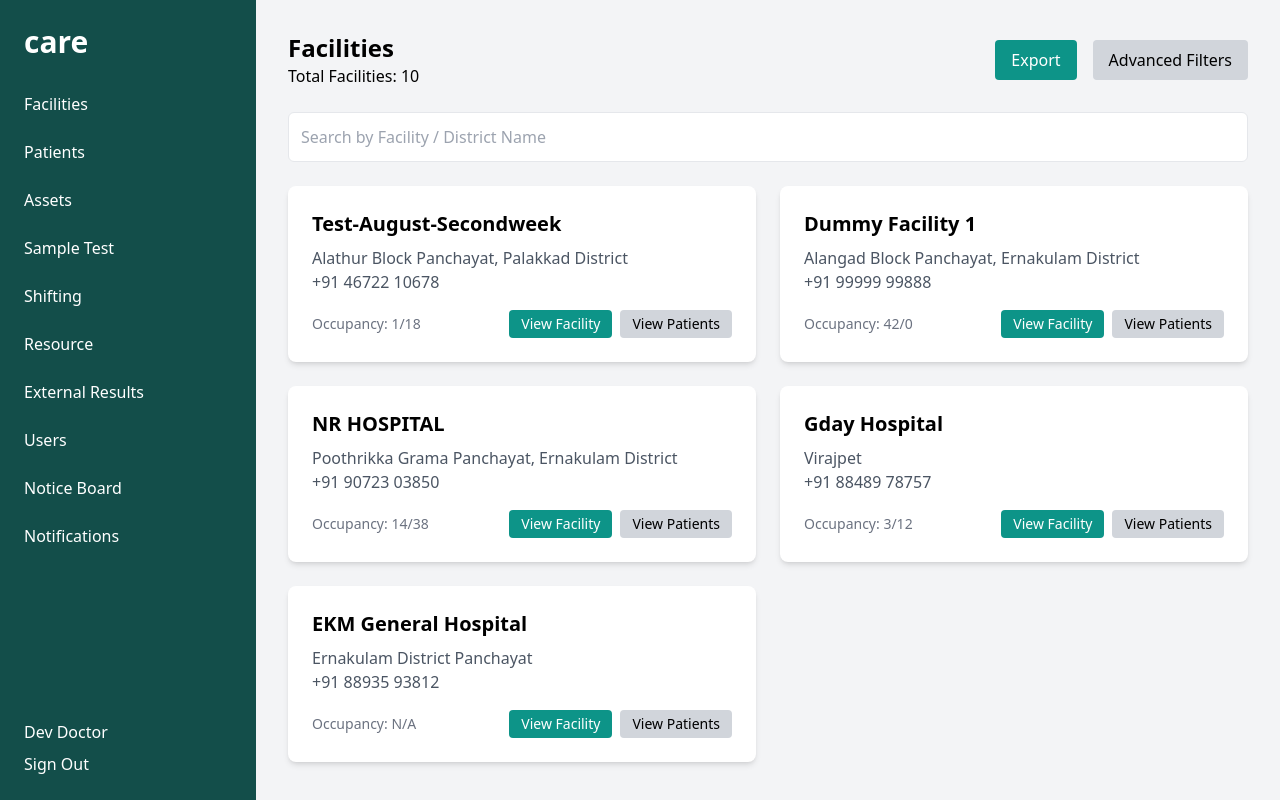
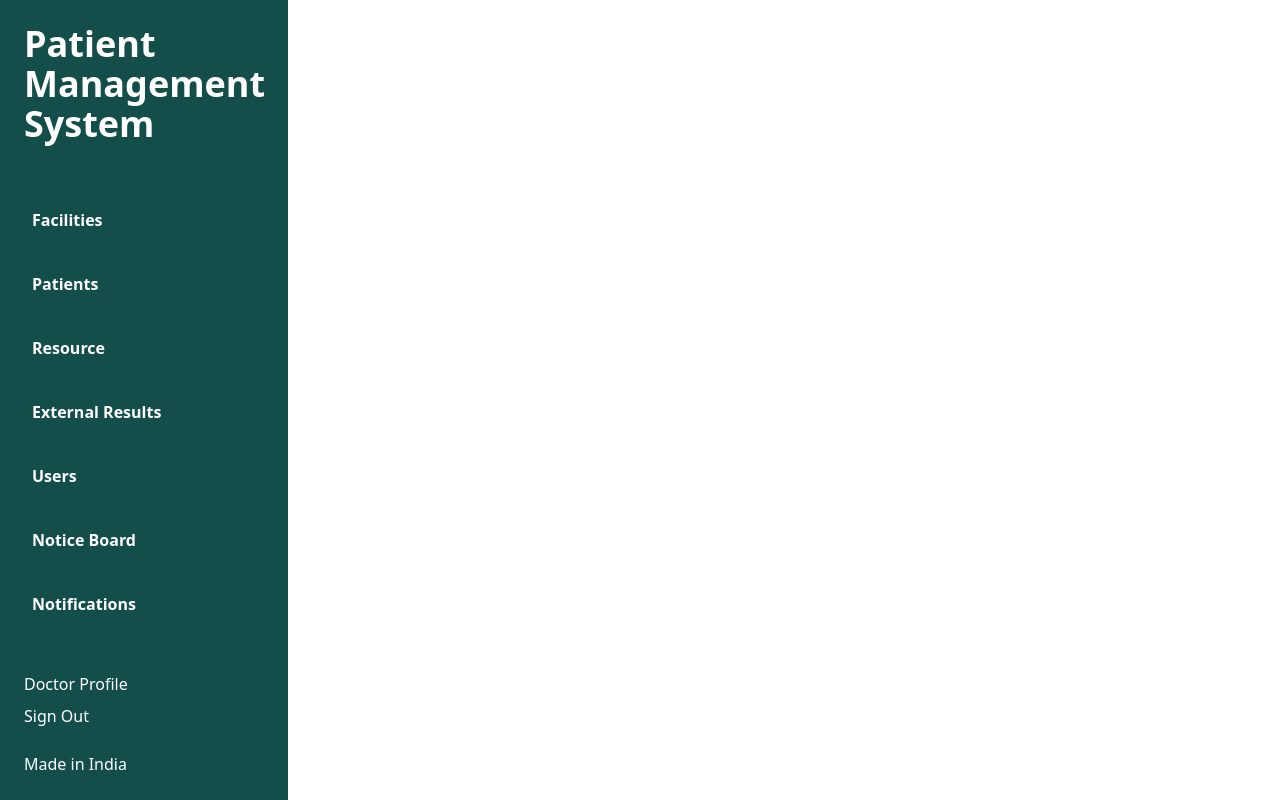
Before and after one commit to PraveenUppar/VITB-Patient-Management-System-Project, a React (Vite) app in the folder frontend/: page / in a window 1280 px wide. Built offline with nearby package versions, Linux system fonts and the light colour scheme; the HTML template or start-up script is replaced by a standard one.

Commit message:
home-page

```diff
--- a/frontend/src/App.jsx
+++ b/frontend/src/App.jsx
@@ -1,158 +1,17 @@
-import React from "react";
-import "./index.css";
+import Layout from "./Layouts/Layout";
+import { Routes, Route } from "react-router";
+import { UserContextProvider } from "./UserContext";
 
 function App() {
   return (
-    <div className="flex">
-      {/* Sidebar */}
-      <div className="w-64 bg-teal-900 h-screen p-6 flex flex-col justify-between text-white">
-        <div>
-          <h1 className="text-3xl font-bold mb-8">care</h1>
-          <ul className="space-y-6">
-            <li>
-              <a href="#" className="block">
-                Facilities
-              </a>
-            </li>
-            <li>
-              <a href="#" className="block">
-                Patients
-              </a>
-            </li>
-            <li>
-              <a href="#" className="block">
-                Assets
-              </a>
-            </li>
-            <li>
-              <a href="#" className="block">
-                Sample Test
-              </a>
-            </li>
-            <li>
-              <a href="#" className="block">
-                Shifting
-              </a>
-            </li>
-            <li>
-              <a href="#" className="block">
-                Resource
-              </a>
-            </li>
-            <li>
-              <a href="#" className="block">
-                External Results
-              </a>
-            </li>
-            <li>
-              <a href="#" className="block">
-                Users
-              </a>
-            </li>
-            <li>
-              <a href="#" className="block">
-                Notice Board
-              </a>
-            </li>
-            <li>
-              <a href="#" className="block">
-                Notifications
-              </a>
-            </li>
-          </ul>
-        </div>
-        <div>
-          <p className="mb-2">Dev Doctor</p>
-          <a href="#" className="block">
-            Sign Out
-          </a>
-        </div>
-      </div>
-
-      {/* Main Content */}
-      <div className="flex-1 p-8 bg-gray-100">
-        {/* Header */}
-        <div className="flex justify-between items-center mb-6">
-          <div>
-            <h2 className="text-2xl font-bold">Facilities</h2>
-            <p>Total Facilities: 10</p>
-          </div>
-          <div className="flex space-x-4">
-            <button className="bg-teal-600 text-white py-2 px-4 rounded">
-              Export
-            </button>
-            <button className="bg-gray-300 py-2 px-4 rounded">
-              Advanced Filters
-            </button>
-          </div>
-        </div>
-
-        {/* Search Bar */}
-        <div className="mb-6">
-          <input
-            type="text"
-            className="w-full p-3 border rounded-md"
-            placeholder="Search by Facility / District Name"
-          />
-        </div>
-
-        {/* Facility List */}
-        <div className="grid grid-cols-2 gap-6">
-          <FacilityCard
-            name="Test-August-Secondweek"
-            location="Alathur Block Panchayat, Palakkad District"
-            phone="+91 46722 10678"
-            occupancy="1/18"
-          />
-          <FacilityCard
-            name="Dummy Facility 1"
-            location="Alangad Block Panchayat, Ernakulam District"
-            phone="+91 99999 99888"
-            occupancy="42/0"
-          />
-          <FacilityCard
-            name="NR HOSPITAL"
-            location="Poothrikka Grama Panchayat, Ernakulam District"
-            phone="+91 90723 03850"
-            occupancy="14/38"
-          />
-          <FacilityCard
-            name="Gday Hospital"
-            location="Virajpet"
-            phone="+91 88489 78757"
-            occupancy="3/12"
-          />
-          <FacilityCard
-            name="EKM General Hospital"
-            location="Ernakulam District Panchayat"
-            phone="+91 88935 93812"
-            occupancy="N/A"
-          />
-        </div>
-      </div>
-    </div>
+    <UserContextProvider>
+      <Routes>
+        <Route path="/" element={<Layout></Layout>}>
+          <Route path="/"></Route>
+        </Route>
+      </Routes>
+    </UserContextProvider>
   );
 }
 
-const FacilityCard = ({ name, location, phone, occupancy }) => {
-  return (
-    <div className="bg-white p-6 rounded-lg shadow-md">
-      <h3 className="text-xl font-bold mb-2">{name}</h3>
-      <p className="text-gray-600">{location}</p>
-      <p className="text-gray-600">{phone}</p>
-      <div className="flex justify-between items-center mt-4">
-        <span className="text-sm text-gray-500">Occupancy: {occupancy}</span>
-        <div className="space-x-2">
-          <button className="bg-teal-600 text-white py-1 px-3 rounded text-sm">
-            View Facility
-          </button>
-          <button className="bg-gray-300 py-1 px-3 rounded text-sm">
-            View Patients
-          </button>
-        </div>
-      </div>
-    </div>
-  );
-};
-
 export default App;
--- a/frontend/src/Layouts/Layout.jsx
+++ b/frontend/src/Layouts/Layout.jsx
@@ -0,0 +1,13 @@
+import Sidebar from "../components/Sidebar";
+import { Outlet } from "react-router";
+
+const Layout = () => {
+  return (
+    <div className="">
+      <Sidebar></Sidebar>
+      <Outlet></Outlet>
+      <div className=""></div>
+    </div>
+  );
+};
+export default Layout;
--- /dev/null
+++ b/frontend/src/UserContext.jsx
@@ -0,0 +1,12 @@
+import { createContext, useState } from "react";
+
+export const UserContext = createContext({});
+
+export function UserContextProvider({ children }) {
+  const [userInfo, setUserInfo] = useState({});
+  return (
+    <UserContext.Provider value={{ userInfo, setUserInfo }}>
+      {children}
+    </UserContext.Provider>
+  );
+}
--- a/frontend/src/components/Sidebar.jsx
+++ b/frontend/src/components/Sidebar.jsx
@@ -0,0 +1,85 @@
+const Sidebar = () => {
+  return (
+    <>
+      <div className="flex">
+        <div className="w-72 bg-teal-900 h-screen p-6 flex flex-col justify-between text-white">
+          <div>
+            <h1 className="text-4xl font-bold mb-8">
+              Patient Management System
+            </h1>
+            <br></br>
+            <ul className="space-y-6 font-semibold text">
+              <li>
+                <a
+                  href="#"
+                  className="block p-2 rounded-lg hover:bg-teal-700 hover:shadow-lg transition-all duration-300 ease-in-out"
+                >
+                  Facilities
+                </a>
+              </li>
+              <li>
+                <a
+                  href="#"
+                  className="block p-2 rounded-lg hover:bg-teal-700 hover:shadow-lg transition-all duration-300 ease-in-out"
+                >
+                  Patients
+                </a>
+              </li>
+
+              <li>
+                <a
+                  href="#"
+                  className="block p-2 rounded-lg hover:bg-teal-700 hover:shadow-lg transition-all duration-300 ease-in-out"
+                >
+                  Resource
+                </a>
+              </li>
+              <li>
+                <a
+                  href="#"
+                  className="block p-2 rounded-lg hover:bg-teal-700 hover:shadow-lg transition-all duration-300 ease-in-out"
+                >
+                  External Results
+                </a>
+              </li>
+              <li>
+                <a
+                  href="#"
+                  className="block p-2 rounded-lg hover:bg-teal-700 hover:shadow-lg transition-all duration-300 ease-in-out"
+                >
+                  Users
+                </a>
+              </li>
+              <li>
+                <a
+                  href="#"
+                  className="block p-2 rounded-lg hover:bg-teal-700 hover:shadow-lg transition-all duration-300 ease-in-out"
+                >
+                  Notice Board
+                </a>
+              </li>
+              <li>
+                <a
+                  href="#"
+                  className="block p-2 rounded-lg hover:bg-teal-700 hover:shadow-lg transition-all duration-300 ease-in-out"
+                >
+                  Notifications
+                </a>
+              </li>
+            </ul>
+          </div>
+          <div>
+            <p className="mb-2">Doctor Profile</p>
+            <a href="#" className="block">
+              Sign Out
+            </a>
+            <br></br>
+            <p>Made in India</p>
+          </div>
+        </div>
+      </div>
+    </>
+  );
+};
+
+export default Sidebar;
```
Also changed, not shown: frontend/src/components/Footer.jsx (deleted), frontend/src/components/Header.jsx (deleted), frontend/src/components/Hero.jsx (deleted).
